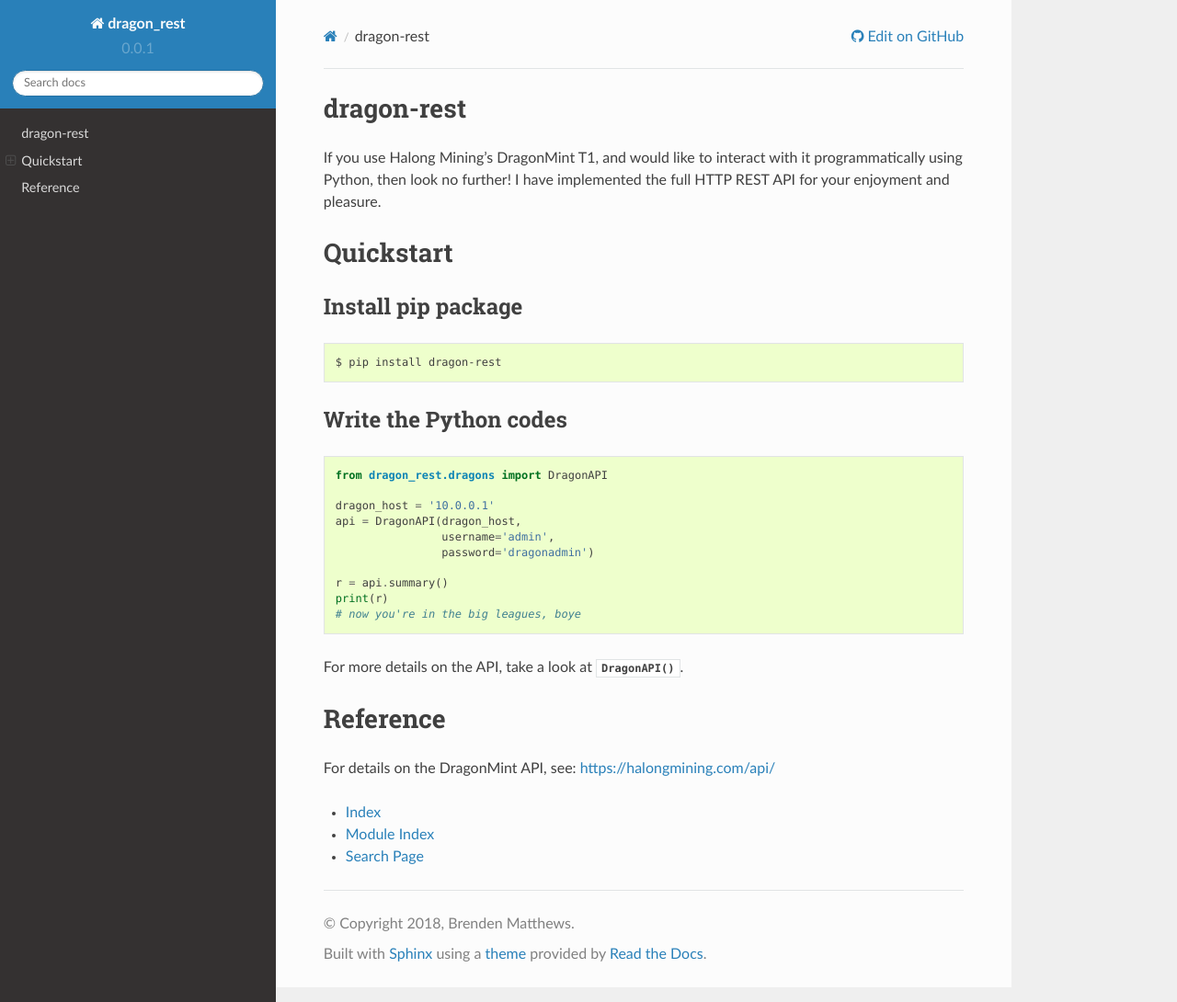
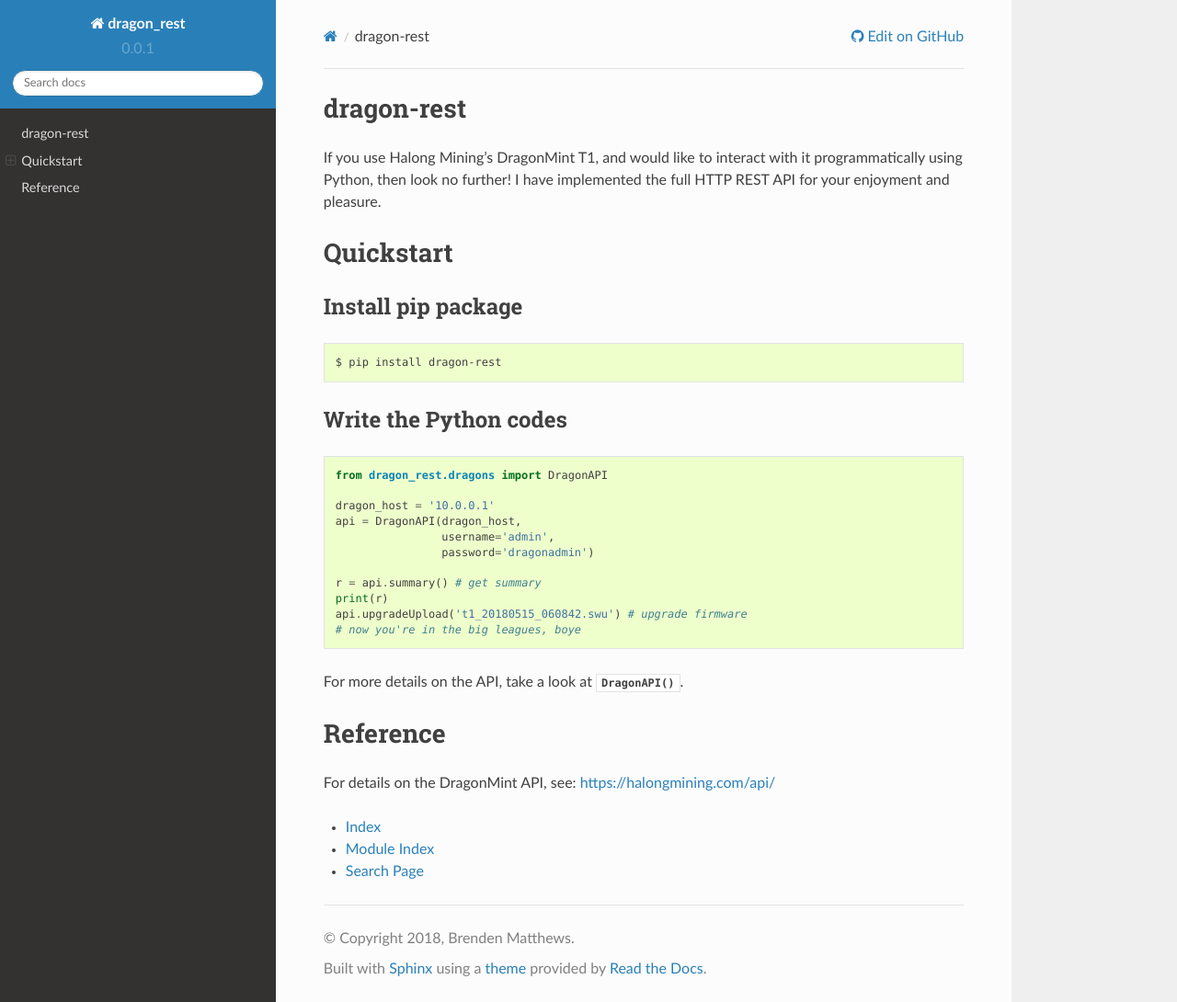
Before and after one commit to brndnmtthws/dragon-rest, a Sphinx documentation site: the page built from docs/index.rst, in a window 1280 px wide and 1090 px high. Shown: the whole window at 92% size. Built offline with Sphinx 7.4.7 and the Read the Docs theme 2.0.0, drawn with Linux system fonts in a browser that asks for light colours.

```diff
--- a/docs/index.rst
+++ b/docs/index.rst
@@ -27,8 +27,9 @@ Write the Python codes
                   username='admin',
                   password='dragonadmin')
 
-  r = api.summary()
+  r = api.summary() # get summary
   print(r)
+  api.upgradeUpload('t1_20180515_060842.swu') # upgrade firmware
   # now you're in the big leagues, boye
 
 For more details on the API, take a look at :func:`~dragons.DragonAPI`.
```
Also changed, not shown: README.md (+2 -1 lines).
